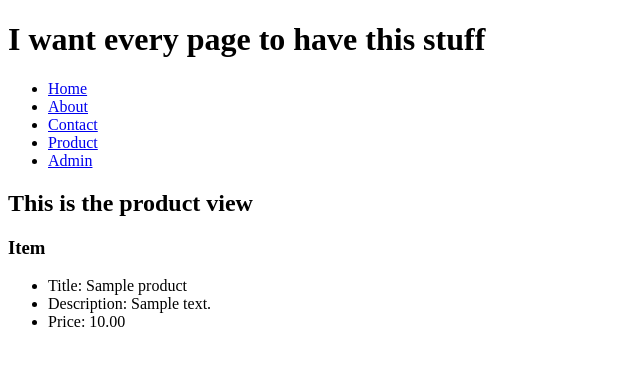
After one commit to Korbin-Dansie/TryDjango, a Django app: page /product/ in a window 1280 px wide. The commit adds this page. Shown: the top 366 px of the page, without its empty margins (0-640 px from the left). Run offline with Django 4.2, Linux system fonts and the light colour scheme; tables that the repository leaves empty hold one stand-in row (values such as "Sample post").

Commit message:
Product view from db

```diff
--- a/app/urls.py
+++ b/app/urls.py
@@ -17,10 +17,12 @@ Including another URLconf
 from django.contrib import admin
 from django.urls import path
 from pages.views import home_view, contact_view, about_view
+from products.views import product_detail_view
 
 urlpatterns = [
     path('', home_view, name='home'), # Chane the index page
     path('contact/', contact_view, name='contact'),
     path('about/', about_view, name='about'),
+    path('product/', product_detail_view, name='product'),
     path('admin/', admin.site.urls),
 ]
--- a/products/views.py
+++ b/products/views.py
@@ -1,3 +1,11 @@
 from django.shortcuts import render
+from .models import Product # .models is a relitave import
 
 # Create your views here.
+def product_detail_view(request):
+    obj = Product.objects.get(id=1)
+    context = {
+        "site_title": "Products",
+        "object": obj,
+    }
+    return render(request, "product/detail.html", context)
--- a/templates/navbar.html
+++ b/templates/navbar.html
@@ -2,6 +2,6 @@
     <li><a href="/">Home</a></li>
     <li><a href="/about">About</a></li>
     <li><a href="/contact">Contact</a></li>
+    <li><a href="/product">Product</a></li>
     <li><a href="/admin">Admin</a></li>
-
   </ul>
--- /dev/null
+++ b/templates/product/detail.html
@@ -0,0 +1,12 @@
+{% extends 'base.html' %}
+
+{% block content %}
+    <h2>This is the product view</h2>
+    <h3>Item</h3>
+    <ul>
+        <li>Title: {{object.title}}</li>
+        <li>Description: {% if object.description == null %} N/A {% else %}{{object.description}}{% endif %}</li>
+        <li>Price: {{object.price}}</li>
+
+    </ul>
+{% endblock %}
```
